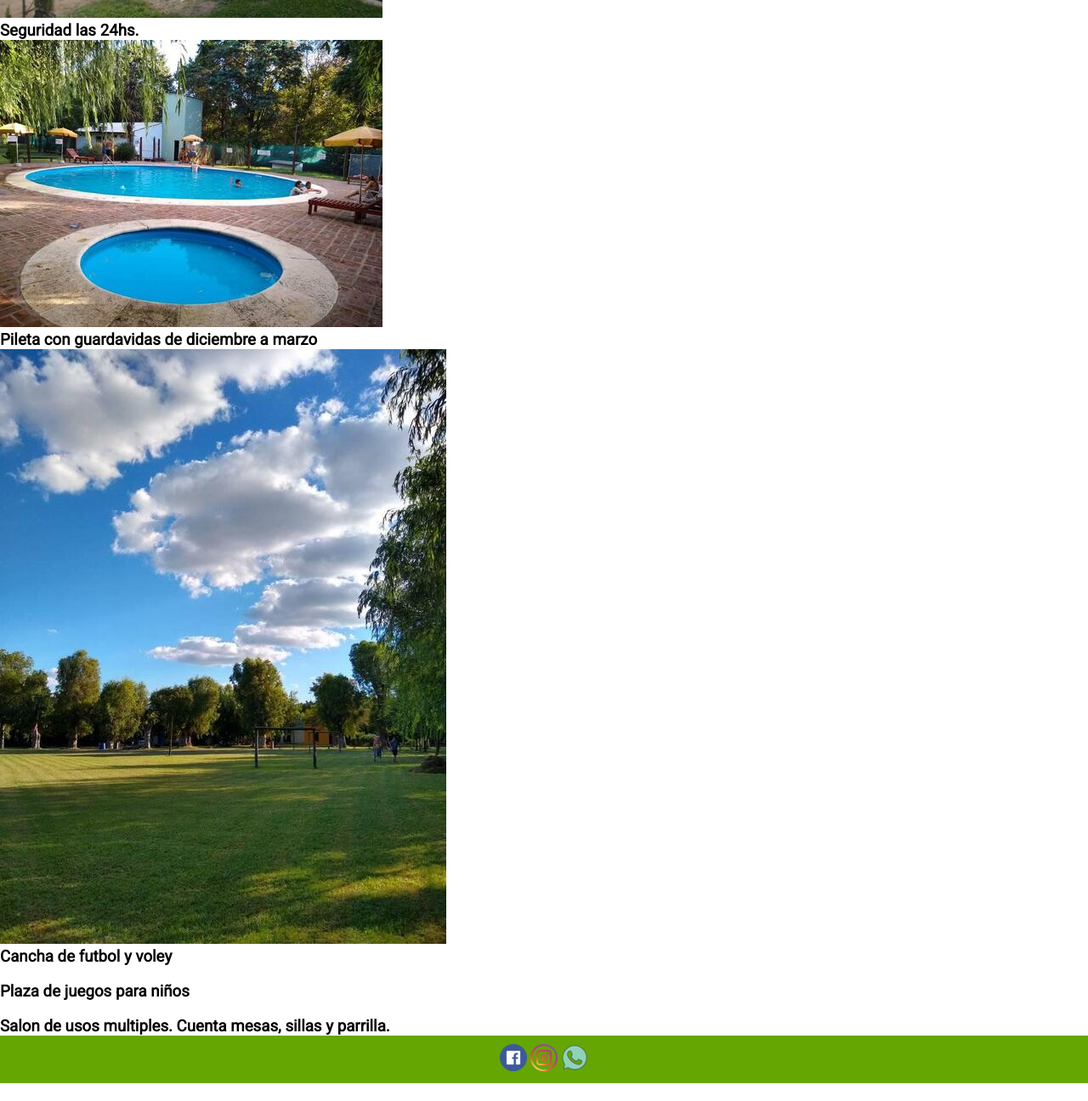
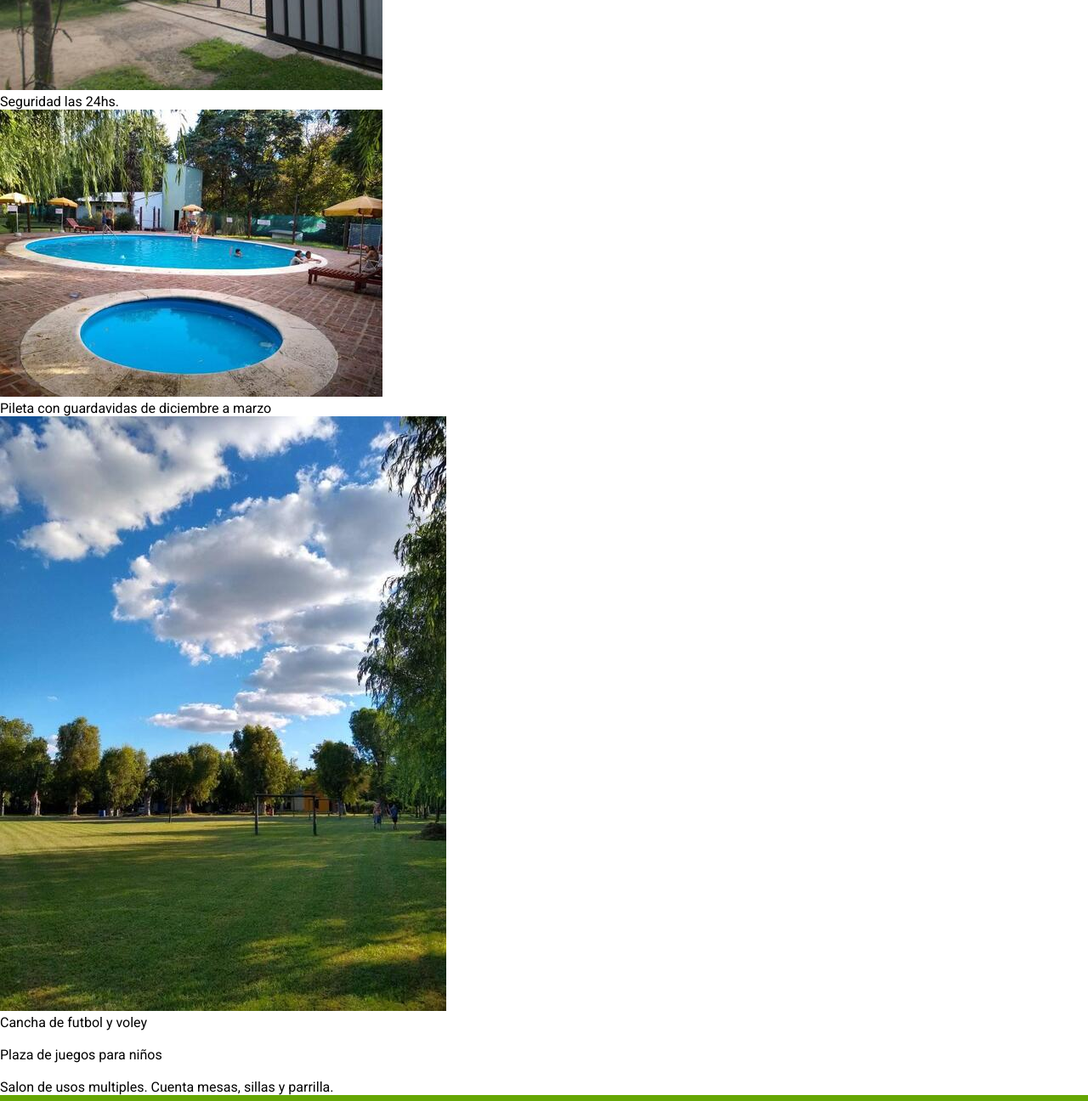
Before and after one commit to luchoslp1989/PF-Perez, a plain HTML site: page pages/servicios.html in a window 1280 px wide. Shown: the part 3380-4676 px from the top of the page at 85% size. Before the commit the page ends 4655 px from the top, so only its background shows below. Drawn offline with nearby package versions, Linux system fonts and the light colour scheme.

Commit message:
figure wn page servicios

```diff
--- a/pages/servicios.html
+++ b/pages/servicios.html
@@ -51,33 +51,32 @@
             <img src="../img/cartel_entrada.jpg" alt="Cartel de entrada a Ruta6Club">
        </section>
        <section>
-        <ul>
-            <li>
+            <h2>Ademas contamos con:</h2>
+            <figure>
                 <img src="../img/baños.jpg" alt="Vestuario">
-                <h3>Vestuarios y baños con agua caliente</h3>
-            </li>
-            <li>
+                <figcaption>Vestuarios y baños con agua caliente</figcaption>
+            </figure>
+            <figure>
                 <img src="../img/seguridad.jpg" alt="Porton de entrada al Club">
-                <h3>Seguridad las 24hs.</h3>
-            </li>
-            <li>
+                <figcaption>Seguridad las 24hs.</figcaption>
+            </figure>
+            <figure>
                 <img src="../img/pileta.jpg" alt="">
-                <h3>Pileta con guardavidas de diciembre a marzo</h3>
-            </li>
-            <li>
+                <figcaption>Pileta con guardavidas de diciembre a marzo</figcaption>
+            </figure>
+            <figure>
                 <img src="../img/Cancha_de_futbol.jpg" alt="Cancha de futbol">
-                <h3>Cancha de futbol y voley</h3>
-            </li>
-            <li>
+                <figcaption>Cancha de futbol y voley</figcaption>
+            </figure>
+            <figure>
                 <img src="" alt="">
-                <h3>Plaza de juegos para niños</h3>
-            </li>
-            <li>
+                <figcaption>Plaza de juegos para niños</figcaption>
+            </figure>
+            <figure>
                 <img src="" alt="">
-                <h3>Salon de usos multiples. Cuenta mesas, sillas y parrilla.</h3>
-            </li>
-        </ul>
-       </section>
+                <figcaption>Salon de usos multiples. Cuenta mesas, sillas y parrilla.</figcaption>
+            </figure>
+        </section>
     </main>
     <!-- cierra main -->
     <footer  class="pie">
```
